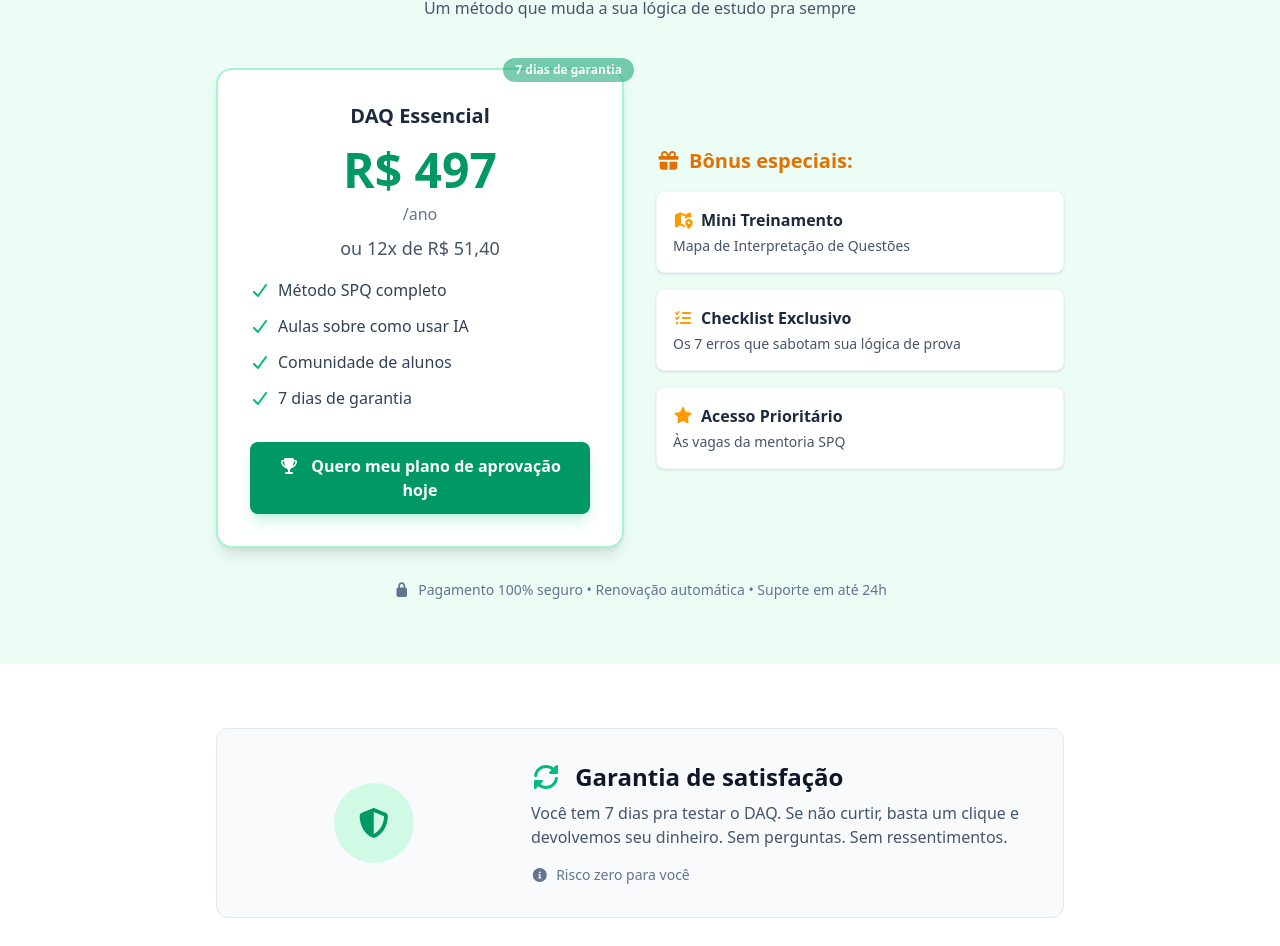
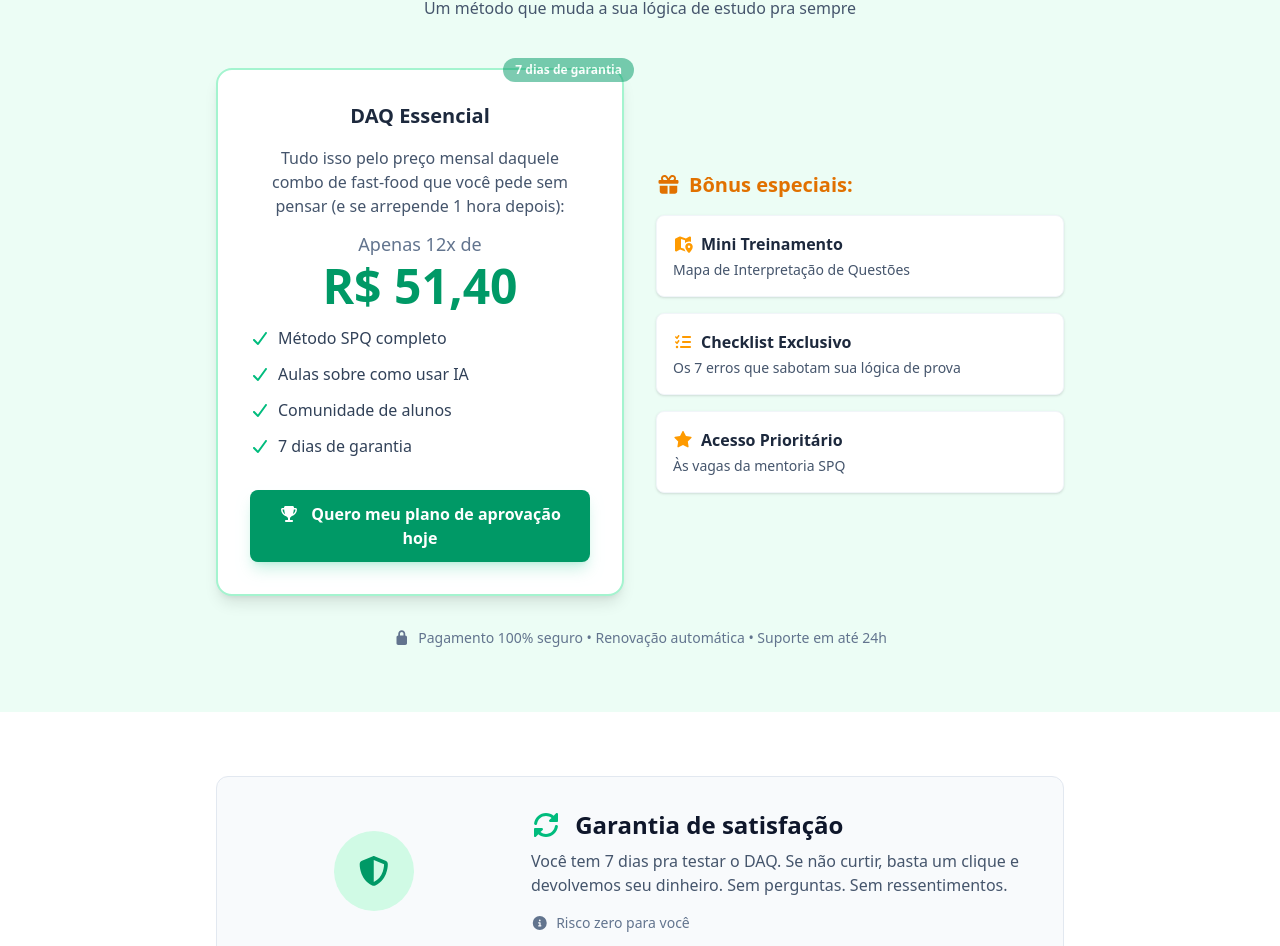
Before and after one commit to Shaolinnn/landing-page-daq-essencial, a Next.js app: page / in a window 1280 px wide. Shown: the part 4970-5916 px from the top of the page. Built offline with nearby package versions, Linux system fonts and the light colour scheme.

Commit message:
Mudanças seção investimento

```diff
--- a/src/app/page.tsx
+++ b/src/app/page.tsx
@@ -283,9 +283,17 @@ export default function HomePage() {
               <div className="bg-white p-8 rounded-2xl shadow-lg border-2 border-emerald-200 text-center relative">
                 <span className="absolute -top-3 -right-3 bg-emerald-600 text-white text-xs font-bold px-3 py-1 rounded-full animate-pulse">7 dias de garantia</span>
                 <h3 className="text-xl font-bold text-slate-800 mb-4">DAQ Essencial</h3>
-                <p className="text-5xl font-bold text-emerald-600 mb-2 font-poppins">R$ 497</p>
-                <p className="text-slate-500 mb-2">/ano</p>
-                <p className="text-lg text-slate-600 mb-4">ou 12x de R$ 51,40</p>
+                {/* 1. Mensagem de ancoragem */}
+                <p className="text-slate-600 text-base mb-3 px-4">
+                  Tudo isso pelo preço mensal daquele combo de fast-food que você pede sem pensar (e se arrepende 1 hora depois):
+                </p>
+
+                {/* 2. Novo preço (somente parcelado) */}
+                <p className="text-slate-500 text-lg mb-1">Apenas 12x de</p>
+                <p className="text-5xl font-bold text-emerald-600 mb-4 font-poppins">R$ 51,40</p>
+
+                {/* --- FIM DA MUDANÇA --- */}
+
                 <ul className="space-y-3 text-left text-slate-700 mb-8">
                     <li className="flex items-start gap-2"><FontAwesomeIcon icon={faCheck} className="text-emerald-500 mt-1" /><span>Método SPQ completo</span></li>
                     <li className="flex items-start gap-2"><FontAwesomeIcon icon={faCheck} className="text-emerald-500 mt-1" /><span>Aulas sobre como usar IA</span></li>
```
